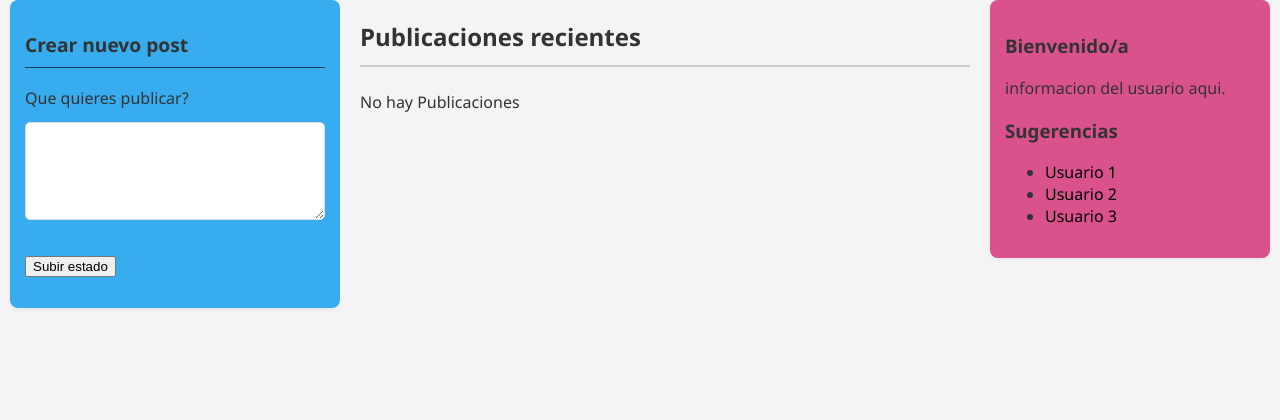
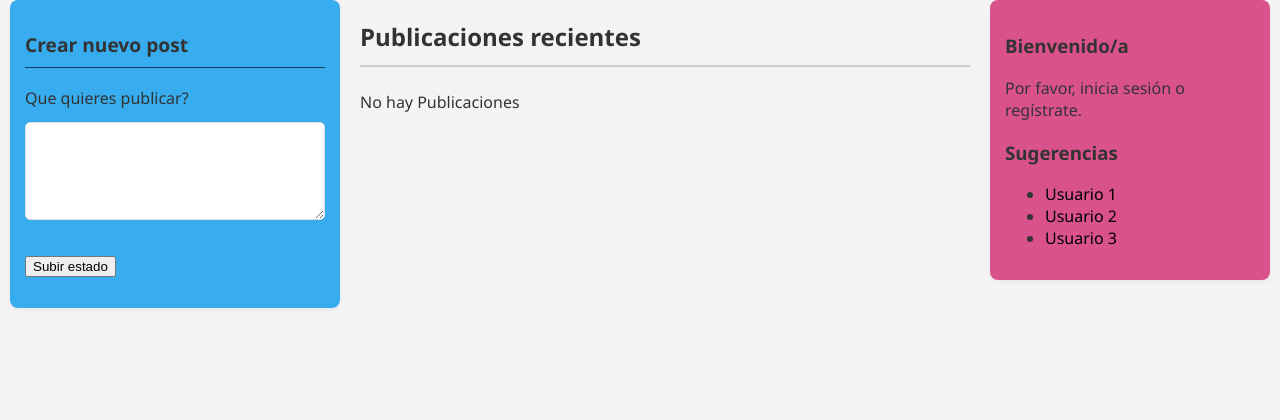
Before and after one commit to FelipeOrtizHe/wings, a Flask app: template templates/index.html in a window 1280 px wide. Shown: the part 126-546 px from the top of the page. Run offline with Flask 3, Linux system fonts and the light colour scheme; the template is opened without the code that fills it: values that come from a table or form of the project are taken from there, others are empty.

Commit message:
testeo login y usuarios

```diff
--- a/app.py
+++ b/app.py
@@ -17,9 +17,9 @@ app.config.from_pyfile('utils/secret.py')
 
 db.init_app(app)
 
-login_manager = LoginManager() # Crea una instancia de LoginManager
-login_manager.init_app(app)   # Inicializa LoginManager con tu aplicación Flask
-login_manager.login_view = 'login' # Define la vista de login para las redirecciones
+login_manager = LoginManager()
+login_manager.init_app(app)
+login_manager.login_view = 'login'
 
 @login_manager.user_loader
 def load_user(user_id):
@@ -30,19 +30,19 @@ def index():
     return redirect(url_for("posts"))
 
 @app.route("/home")
-@login_required # Añade el decorador para proteger la página principal
+
 def posts():
     form_crear_post = Crear_registro()
     posts = Post.query.all()
     return render_template('index.html', posts=posts, form_crear_post=form_crear_post)
 
 @app.route("/crear_post", methods=['POST'])
-@login_required # Protege la creación de posts
+@login_required
 def crear_post():
     form_crear_post = Crear_registro()
     if form_crear_post.validate_on_submit():
         contenido = form_crear_post.contenido.data
-        nueva_publicacion = Post(cotenido=contenido, fecha_creacion=datetime.now(timezone.utc), autor_id=current_user.id) # Asocia el post al usuario logueado
+        nueva_publicacion = Post(contenido=contenido, fecha_creacion=datetime.now(timezone.utc), id_usuario=current_user.id)
         db.session.add(nueva_publicacion)
         db.session.commit()
         flash('¡Publicación creada!', 'success')
@@ -79,7 +79,7 @@ def login_post():
         if usuario and usuario.check_password(contraseña):
             login_user(usuario, remember=recordar)
             flash('Inicio de sesion exitoso')
-            return redirect(url_for('home')) # Redirige a la página principal después del login
+            return redirect(url_for('posts'))
         else:
             flash('nombre de usuario o correo electronico contraseña incorrectos. Por favor, inténtalo de nuevo.', 'danger')
             return redirect(url_for('login'))
@@ -91,13 +91,13 @@ def login_post():
 def logout():
     logout_user()
     flash('¡Sesión cerrada!', 'info')
-    return redirect(url_for('home'))
+    return redirect(url_for('posts'))
 
 @app.route("/registro", methods=['GET', 'POST'])
 def registro():
     form = Registro()
     if form.validate_on_submit():
-        if form.submit_registro.data:
+        if form.submit.data:
             hashed_contraseña = generate_password_hash(form.contraseña.data)
             nuevo_usuario = Usuario(nombre=form.nombre.data,
                                     correo_electronico=form.correo_electronico.data,
@@ -106,7 +106,7 @@ def registro():
             db.session.add(nuevo_usuario)
             try:
                 db.session.commit()
-                return redirect(url_for("login")) # Redirige al login después del registro
+                return redirect(url_for("login"))
             except IntegrityError as e:
                 db.session.rollback()
                 if "Duplicate entry" in str(e) and "nombre_UNIQUE" in str(e):
@@ -118,6 +118,6 @@ def registro():
     return render_template('registro.html', title='Registro', form=form)
 
 if __name__ == '__main__':
-    with app.app_context(): # Añade el contexto de la aplicación aquí
+    with app.app_context():
         db.create_all()
     app.run(debug=app.config['DEBUG'])
--- a/models/post.py
+++ b/models/post.py
@@ -3,7 +3,7 @@ from .extensions import db
 class Post(db.Model):
     __tablename__ = 'post'
     id_post = db.Column(db.Integer, primary_key=True, nullable=False, autoincrement=True)
-    autor_id = db.Column(db.Integer, db.ForeignKey('usuario.id_usuarios'), nullable=False)
+    id_usuario = db.Column(db.Integer, db.ForeignKey('usuario.id_usuarios'), nullable=False)
     contenido = db.Column(db.Text, nullable=False)
     imagen = db.Column(db.String(255))
     fecha_creacion = db.Column(db.TIMESTAMP, server_default=db.func.current_timestamp())
--- a/models/usuario.py
+++ b/models/usuario.py
@@ -11,7 +11,7 @@ class Usuario(UserMixin, db.Model):
     biografia = db.Column(db.Text, nullable=False)
     fecha_registro = db.Column(db.TIMESTAMP, server_default=db.func.current_timestamp())
     imagen_perfil = db.Column(db.String(200))
-    posts = db.relationship('Post', lazy=True) # Eliminar backref='autor'
+    posts = db.relationship('Post', lazy=True)
 
     def __repr__(self):
         return f'<Usuario {self.nombre}>'
--- a/static/css/login.css
+++ b/static/css/login.css
@@ -1,4 +1,4 @@
-/* Estilos para la página de login (adaptados del registro) */
+/* Estilos para la página de login  */
 body {
     font-family: 'Segoe UI', Tahoma, Geneva, Verdana, sans-serif;
     margin: 0;
@@ -10,7 +10,7 @@ body {
     justify-content: center;
     align-items: center;
     min-height: 100vh;
-    background-image: url('/static/wings.png'); /* Manteniendo la imagen de fondo */
+    background-image: url('/static/wings.png');
     background-size: 300px;
     background-position: center;
 }
--- a/static/css/style.css
+++ b/static/css/style.css
@@ -15,6 +15,17 @@ header {
     color: #fff;
     padding: 0.8em 20px;
     z-index: 100;
+}
+
+.user-info a {
+    text-decoration: none;
+    color: inherit;
+}
+
+
+.user-info a:hover {
+
+    color: #0f99f1;
 }
 
 .post .post_action a {
--- a/templates/index.html
+++ b/templates/index.html
@@ -66,11 +66,16 @@
 
         <aside class="sidebar">
             <div class="user-info">
-                <h3> Bienvenido/a</h3>
-                <p> informacion del usuario aqui.</p>
+                {% if current_user.is_authenticated %}
+                    <h3>Bienvenido/a, {{ current_user.nombre }}</h3>
+                    <p><a href="{{ url_for('logout') }}">Cerrar Sesión</a></p>
+                {% else %}
+                    <h3>Bienvenido/a</h3>
+                    <p>Por favor, <a href="{{ url_for('login') }}">inicia sesión</a> o <a href="{{ url_for('registro') }}">regístrate</a>.</p>
+                {% endif %}
             </div>
             <div class="suggestions">
-                <h3> Sugerencias</h3>
+                <h3>Sugerencias</h3>
                 <ul>
                     <li><a href="#">Usuario 1</a></li>
                     <li><a href="#">Usuario 2</a></li>
```
Also changed, not shown: other parts of static/css/style.css (+14 -13 lines).
